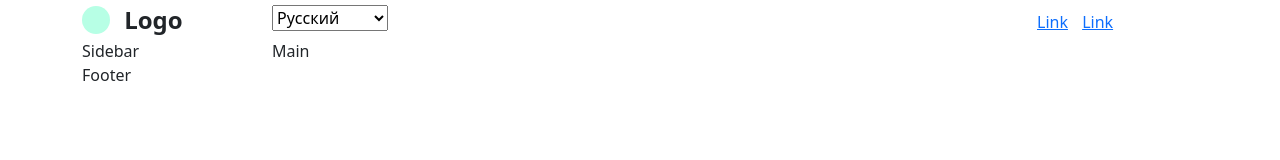
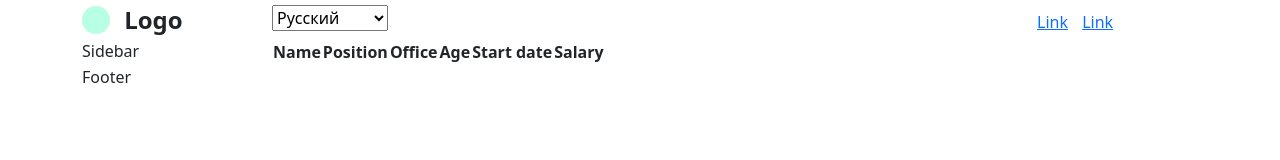
Before and after one commit to Sodeso/PP1, a website with bundled scripts: page pages/index.html in a window 1280 px wide. Built offline with nearby package versions, Linux system fonts and the light colour scheme; a web font is replaced by a local one.

Commit message:
in progress

```diff
--- a/pages/index.html
+++ b/pages/index.html
@@ -65,7 +65,18 @@
             <!--Main-->
             <div class="container col-10">
                 <div class="">
-                    Main
+                    <table data-order='[[ 1, "asc" ]]' data-page-length='25'>
+                        <thead>
+                            <tr>
+                                <th>Name</th>
+                                <th>Position</th>
+                                <th>Office</th>
+                                <th>Age</th>
+                                <th>Start date</th>
+                                <th data-class-name="priority">Salary</th>
+                            </tr>
+                        </thead>
+                    </table>
                 </div>
             </div>
         </div>
--- a/scripts/index.js
+++ b/scripts/index.js
@@ -1,9 +1,12 @@
-import "./bootstrap";
-import $ from "jquery";
-import select2 from 'select2';
+//ниче не работает, хз почему
+import select2 from '../node_modules/select2/dist/js/select2';
 select2();
 
 $(document).ready(function() {
     var id_select = $('.js-example-basic-single').select2().val
     console.log(id_select);
 });
+
+if ( ! DataTable.isDataTable( '#example' ) ) {
+    new DataTable('#example');
+  }
```
